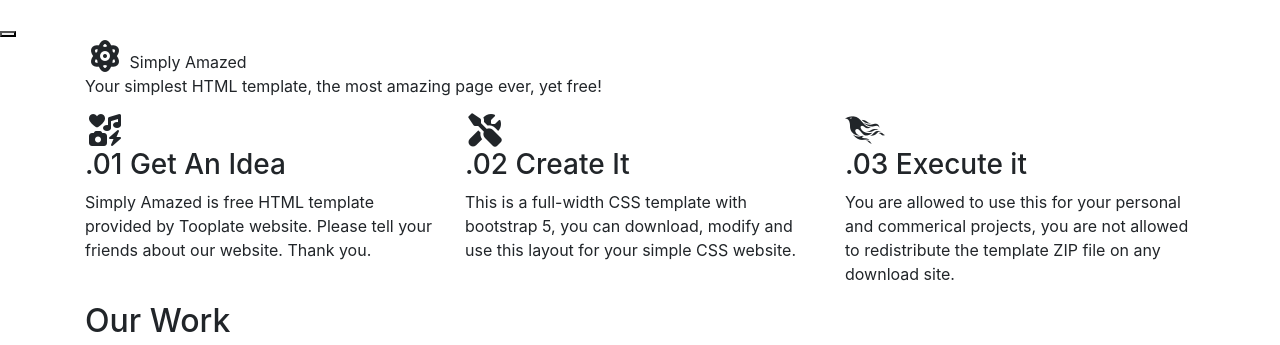
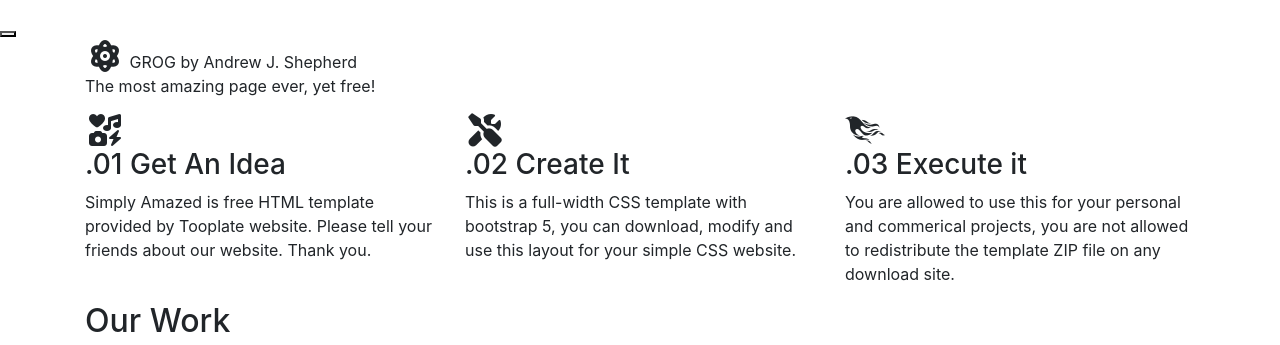
Before and after one commit to PlutoneonConsultancy/GROG, a plain HTML site: page index.html in a window 1280 px wide. Shown: the top 345 px of the page. Drawn offline with nearby package versions, Linux system fonts and the light colour scheme.

Commit message:
Update index.html
GROG by Andrew J. Shepherd

```diff
--- a/index.html
+++ b/index.html
@@ -2,7 +2,7 @@
 <html lang="en">
 <head>
     <meta charset="utf-8" />
-    <title>Simply Amazed HTML Template by Tooplate</title>
+    <title> GROG by Andrew J. Shepherd</title>
     <meta name="viewport" content="width=device-width, initial-scale=1">
     <link rel="preconnect" href="https://fonts.gstatic.com">
     <link href="https://fonts.googleapis.com/css2?family=Source+Sans+Pro:wght@300;400&display=swap" rel="stylesheet">
@@ -10,13 +10,7 @@
     <link rel="stylesheet" href="fontawesome/css/all.min.css" type="text/css" />
     <link rel="stylesheet" href="css/slick.css" type="text/css" />
     <link rel="stylesheet" href="css/tooplate-simply-amazed.css" type="text/css" />
-<!--
 
-Tooplate 2123 Simply Amazed
-
-https://www.tooplate.com/view/2123-simply-amazed
-
--->
 </head>
 
 <body>
@@ -26,7 +20,7 @@ https://www.tooplate.com/view/2123-simply-amazed
                 <div class="collapse navbar-collapse single-page-nav">
                     <ul class="navbar-nav">
                         <li class="nav-item">
-                            <a class="nav-link" href="#section-1"><span class="icn"><i class="fas fa-2x fa-air-freshener"></i></span> Our Company</a>
+                            <a class="nav-link" href="#section-1"><span class="icn"><i class="fas fa-2x fa-air-freshener"></i></span> GROG by Andrew J. Shepherd</a>
                         </li>
                         <li class="nav-item">
                             <a class="nav-link" href="#section-2"><span class="icn"><i class="fab fa-2x fa-battle-net"></i></span> Our Work</a>
@@ -54,8 +48,8 @@ https://www.tooplate.com/view/2123-simply-amazed
             <div class="banner-section section parallax-window" data-parallax="scroll" data-image-src="img/section-1-bg.jpg" id="section-1">
                 <div class="container">
                     <div class="item">
-                        <div class="bg-blue-transparent logo-fa"><span><i class="fas fa-2x fa-atom"></i></span> Simply Amazed</div>
-                        <div class="bg-blue-transparent simple"><p>Your simplest HTML template, the most amazing page ever, yet free!</p></div>
+                        <div class="bg-blue-transparent logo-fa"><span><i class="fas fa-2x fa-atom"></i></span> GROG by Andrew J. Shepherd</div>
+                        <div class="bg-blue-transparent simple"><p>The most amazing page ever, yet free!</p></div>
                     </div>
                 </div>
             </div>
```
